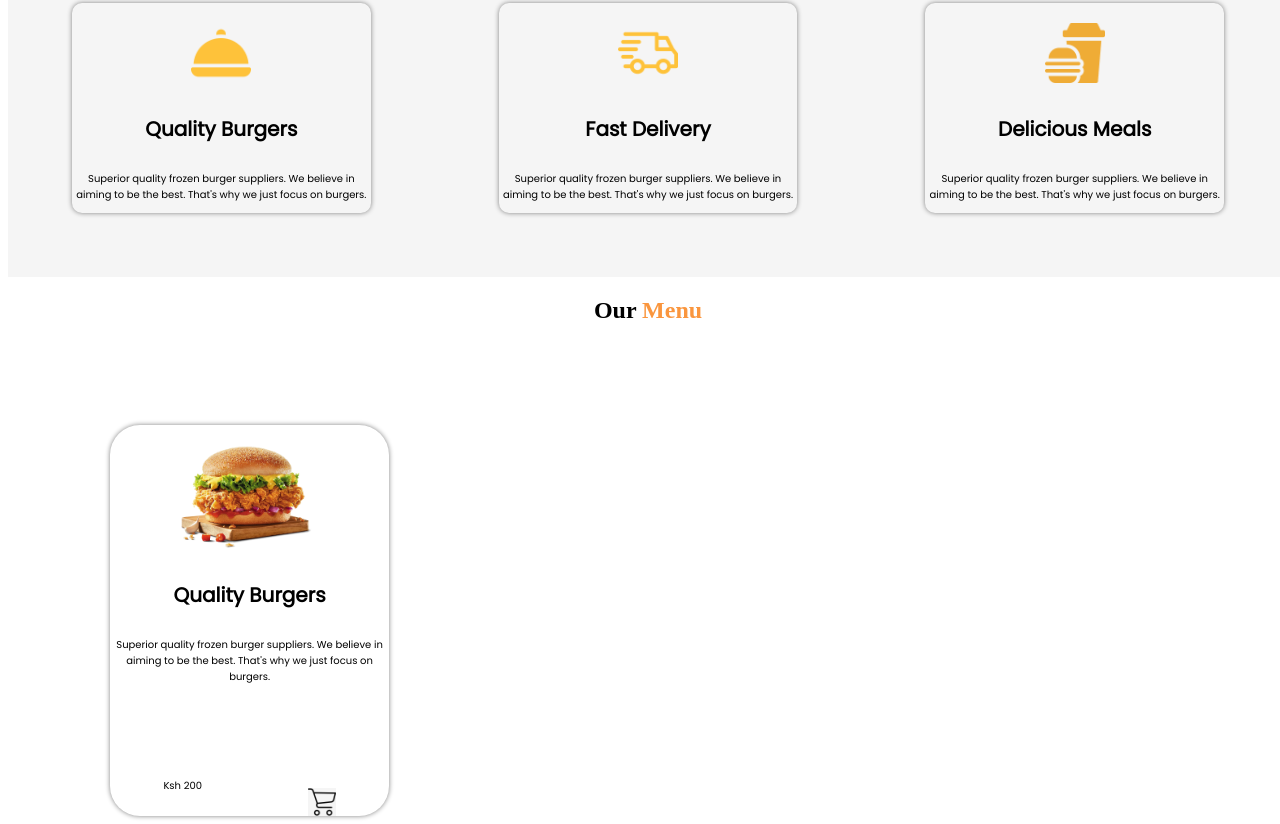
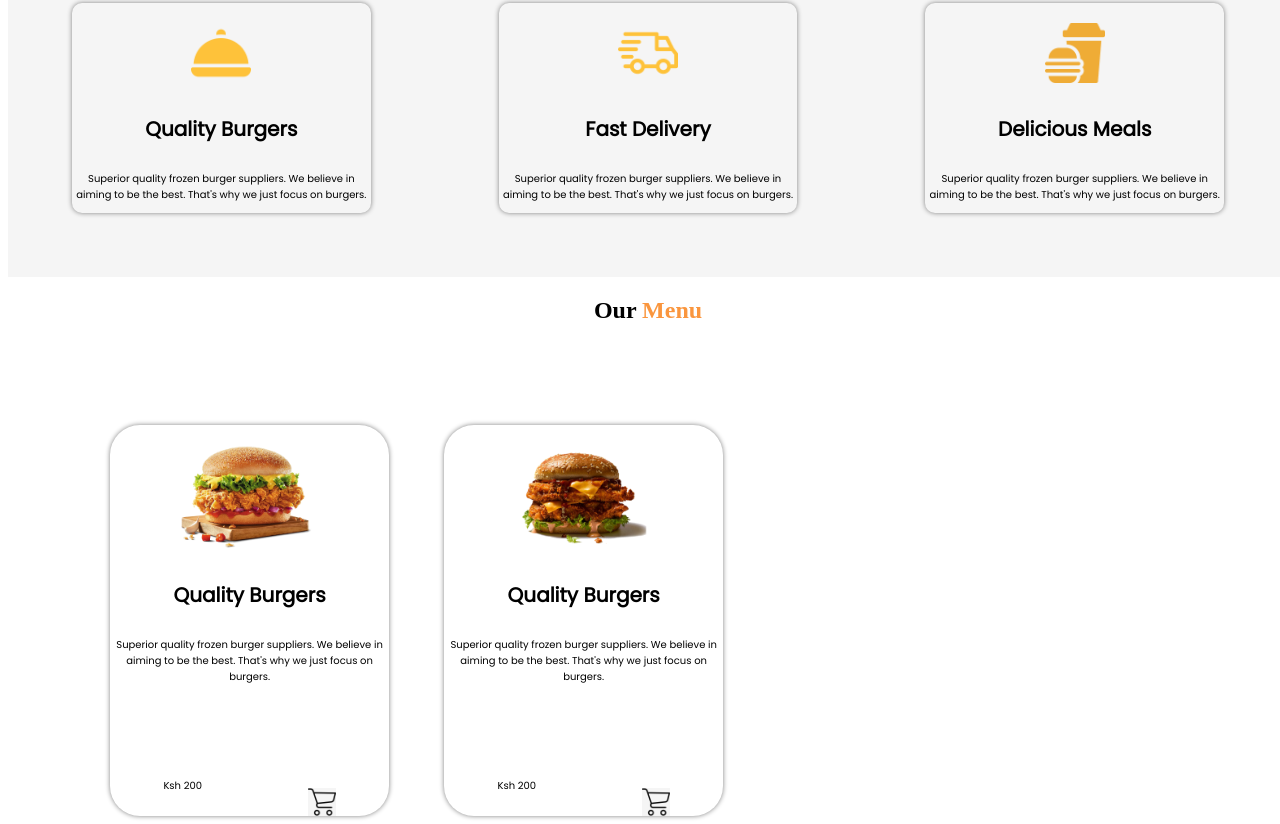
Before and after one commit to muthonimuriithi/Retake1, a plain HTML site: page index.html in a window 1280 px wide. Shown: the part 680-1504 px from the top of the page. Drawn offline with Linux system fonts and the light colour scheme.

Commit message:
this will add thr second our menu item

```diff
--- a/index.html
+++ b/index.html
@@ -155,6 +155,20 @@
 
                 </div>
 
+                <div class="m1">
+
+                    <img src="images/SeekPng 5.png">
+                    <h4>Quality Burgers</h4>
+                    <p>Superior quality frozen burger suppliers. We believe in aiming to be the best. That's why we just focus on burgers.</p>
+
+                    <div class="k-cart">
+                    <p>Ksh 200</p>
+                    <img class="cart2" src="./images2/Images/shopping-cart.png">
+
+                    </div>
+
+                </div>
+
 
 
 
```
